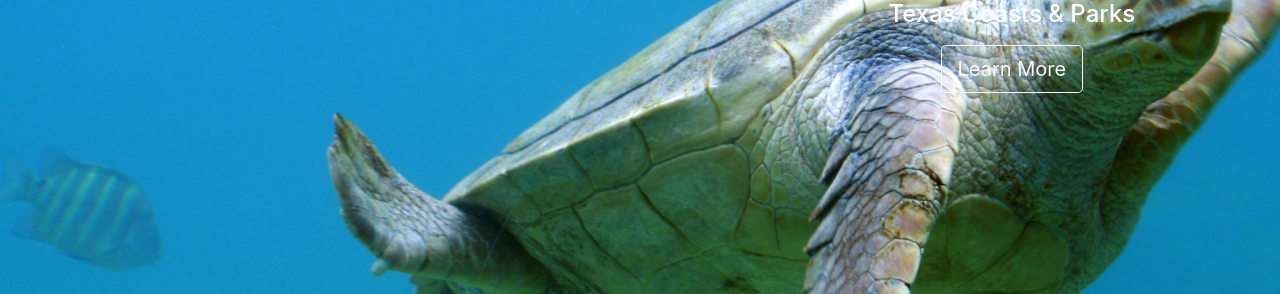
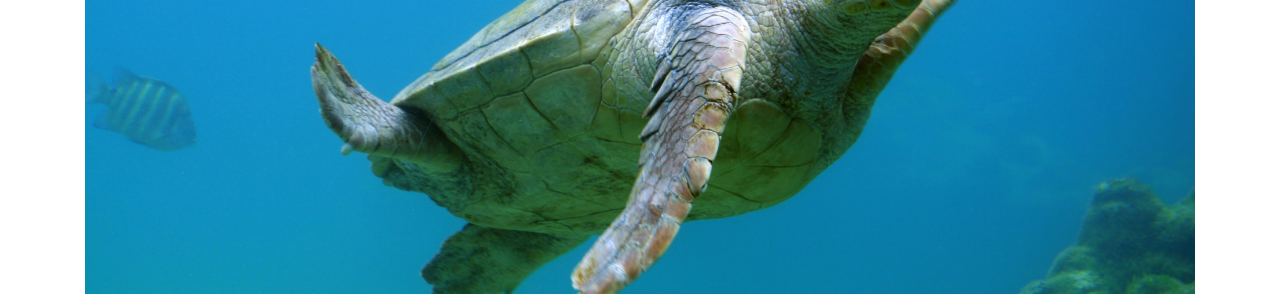
Before and after one commit to mel11e/Beachcombers-Guide, a plain HTML site: page index.html in a window 1280 px wide. Shown: the part 168-462 px from the top of the page. Drawn offline with nearby package versions, Linux system fonts and the light colour scheme.

Commit message:
Update index.html

```diff
--- a/index.html
+++ b/index.html
@@ -83,17 +83,28 @@
 
 
     <!-- Background image -->
-    <div class="p-5 text-center bg-image">
+    <!-- <div class="p-5 text-center bg-image">
         <div class="mask" style="background-color: rgba(0, 0, 0, 0.6)">
             <div class="d-flex justify-content-center align-items-center h-100">
                 <div class="text-white">
-                    <h1 class="mb-3">Beach Comber's Guide</h1>
-                    <h4 class="mb-3">Texas Coasts & Parks</h4>
-                    <a class="btn btn-outline-light btn-lg" href="#!" role="button">Learn More</a>
+                    <h1 class="mb-3 centered">Beach Comber's Guide</h1>
+                    <h4 class="mb-3 centered">Texas Coasts & Parks</h4>
+                    <a class="btn btn-outline-light btn-lg centered" href="#!" role="button">Learn More</a>
                 </div>
             </div>
         </div>
-    </div>
+    </div> -->
+
+    <div class="container">
+        <img src="images/Turtle.jpg" alt="Turtle" style="width:100%;">
+        <div class="centered background-color: light-blue;">
+            <h1 class="mb-3 centered">Beach Comber's Guide</h1>
+            <h4 class="mb-3 centered">Texas Coasts & Parks</h4>
+            <a class="btn btn-outline-light btn-lg centered" href="#!" role="button">Learn More</a>
+        </div>
+      </div>
+
+
 
     <!-- Background image -->
 
```
